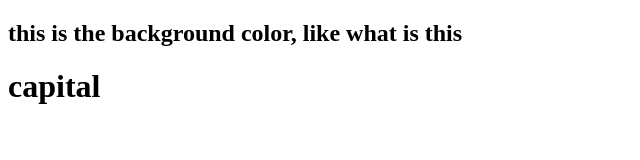
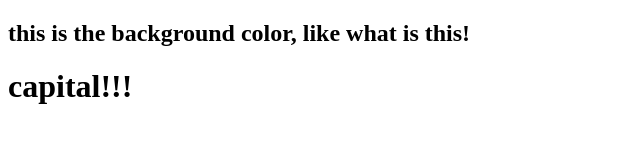
Before and after one commit to TelePilot/background-generator, a plain HTML site: page index.html in a window 1280 px wide. Shown: the full height of the page, 0-640 px from the left. Drawn offline with Linux system fonts and the light colour scheme.

Commit message:
added exclamation

```diff
--- a/index.html
+++ b/index.html
@@ -5,8 +5,8 @@
     <title>BAJS</title>
   </head>
   <body>
-    <h2>this is the background color, like what is this
+    <h2>this is the background color, like what is this!
     </h2>
-    <h1>capital</h1>
+    <h1>capital!!!</h1>
   </body>
 </html>
```
